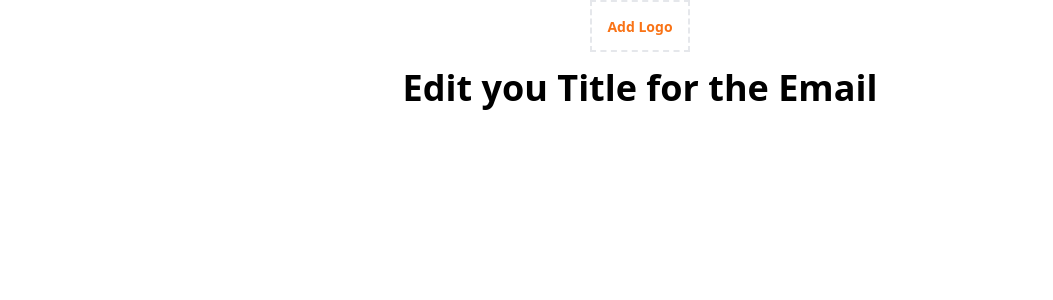
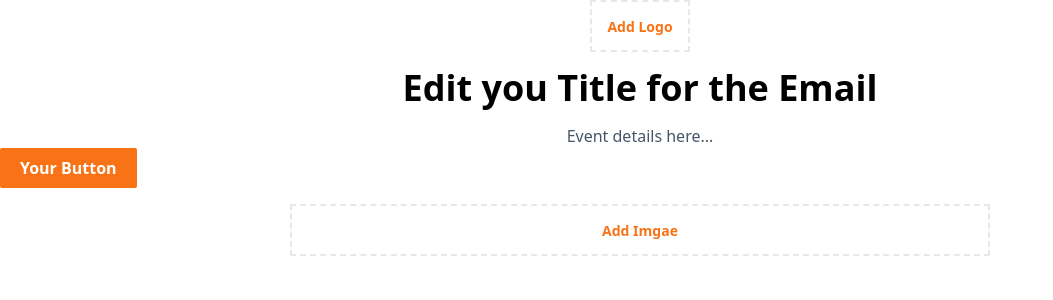
Before and after one commit to rabiulahsan/email-template-builder, a React (Vite) app in the folder email-template-client/: page /edit/template/1 in a window 1280 px wide. Shown: the top 300 px of the page, without its empty margins (0-1053 px from the left). Built offline with nearby package versions, Linux system fonts and the light colour scheme.

Commit message:
take image form user and display it

```diff
--- /dev/null
+++ b/email-template-client/src/Components/MainImageUploader/MainImageUploader.jsx
@@ -0,0 +1,25 @@
+/* eslint-disable react/prop-types */
+const MainImageUploader = ({ handleImageChange, image }) => {
+  return (
+    <div>
+      {!image && (
+        <div className="border-dashed border-2 text-center py-3">
+          <input
+            type="file"
+            onChange={handleImageChange}
+            className="hidden"
+            id="file-upload"
+            accept="image/*"
+          />
+          <label htmlFor="file-upload" className="cursor-pointer ">
+            <span className="font-bold text-sm text-orange-500 hover:underline">
+              Add Imgae
+            </span>
+          </label>
+        </div>
+      )}
+    </div>
+  );
+};
+
+export default MainImageUploader;
--- a/email-template-client/src/Pages/EditTemplate/EditTemplate.jsx
+++ b/email-template-client/src/Pages/EditTemplate/EditTemplate.jsx
@@ -1,17 +1,21 @@
-import { useParams } from "react-router";
+import { Link, useParams } from "react-router";
 import LogoImageUploader from "../../Components/LogoImageUploader/LogoImageUploader";
 import { useState } from "react";
 import { toast } from "react-toastify";
+import MainImageUploader from "../../Components/MainImageUploader/MainImageUploader";
 
 const EditTemplate = () => {
   const [logo, setLogo] = useState(null);
+  const [image, setImage] = useState(null);
   const [preview, setPreview] = useState(null); // For image preview
+  const [imagePreview, setImagePreview] = useState(null); // For image preview
 
   const templateId = useParams().id;
 
   const template = templates.filter((tp) => tp.id === Number(templateId));
   console.log(template);
 
+  //handling the logo image
   const handleLogoChange = (e) => {
     const file = e.target.files[0];
     if (file && file.size <= 10 * 1024 * 1024) {
@@ -28,6 +32,33 @@ const EditTemplate = () => {
       const reader = new FileReader();
       reader.onloadend = () => {
         setPreview(reader.result); // Set the base64 URL for preview
+      };
+      reader.readAsDataURL(file); // Convert file to base64 format for display
+    } else {
+      showToast(
+        "File size exceeds 10MB or file type is not supported.",
+        "error"
+      );
+    }
+  };
+
+  //handling the main image
+  const handleImageChange = (e) => {
+    const file = e.target.files[0];
+    if (file && file.size <= 10 * 1024 * 1024) {
+      if (!["image/png", "image/jpeg", "image/webp"].includes(file.type)) {
+        showToast(
+          "Please upload an image in PNG, JPEG, or WebP format.",
+          "error"
+        );
+        return;
+      }
+      setImage(file);
+
+      // Preview the image before upload using FileReader
+      const reader = new FileReader();
+      reader.onloadend = () => {
+        setImagePreview(reader.result); // Set the base64 URL for preview
       };
       reader.readAsDataURL(file); // Convert file to base64 format for display
     } else {
@@ -67,55 +98,32 @@ const EditTemplate = () => {
                 {section.content}
               </h1>
             );
-          //   case "content":
-          //     return (
-          //       <p key={section.id} className={section.classes}>
-          //         <textarea
-          //           value={section.content}
-          //           placeholder="Content"
-          //           //   onChange={(e) =>
-          //           //     updateSection(section.id, { content: e.target.value })
-          //           //   }
-          //         />
-          //       </p>
-          //     );
-          //   case "image":
-          //     return (
-          //       <div key={section.id} className={section.classes}>
-          //         <input
-          //           type="text"
-          //           value={section.content}
-          //           placeholder="Image URL"
-          //           //   onChange={(e) =>
-          //           //     updateSection(section.id, { content: e.target.value })
-          //           //   }
-          //         />
-          //         {section.content && (
-          //           <img src={section.content} alt="Image Preview" />
-          //         )}
-          //       </div>
-          //     );
-          //   case "button":
-          //     return (
-          //       <div key={section.id} className={section.classes}>
-          //         <input
-          //           type="text"
-          //           value={section.content}
-          //           placeholder="Button Text"
-          //           //   onChange={(e) =>
-          //           //     updateSection(section.id, { content: e.target.value })
-          //           //   }
-          //         />
-          //         <input
-          //           type="text"
-          //           value={section.url}
-          //           placeholder="Button URL"
-          //           //   onChange={(e) =>
-          //           //     updateSection(section.id, { url: e.target.value })
-          //           //   }
-          //         />
-          //       </div>
-          //     );
+          case "title-content":
+            return (
+              <p key={section.id} className={section.classes}>
+                {section.content}
+              </p>
+            );
+          case "title-button":
+            return (
+              <div key={section.id}>
+                <Link to={section.url}>
+                  <button className={section.classes}>{section.content}</button>
+                </Link>
+              </div>
+            );
+
+          case "image":
+            return (
+              <div key={section.id} className={section.classes}>
+                <MainImageUploader
+                  handleImageChange={handleImageChange}
+                  image={image}
+                ></MainImageUploader>
+                {imagePreview && <img src={imagePreview} alt="Image Preview" />}
+              </div>
+            );
+
           //   case "footer":
           //     return (
           //       <footer key={section.id} className={section.classes}>
@@ -172,19 +180,25 @@ const templates = [
       },
       {
         id: 3,
-        type: "content",
+        type: "title-content",
         content: "Event details here...",
-        classes: "text-base text-left",
+        classes: "text-base text-center mt-4 text-slate-600",
       },
       {
         id: 5,
-        type: "button",
+        type: "title-button",
         content: "Your Button",
         url: "/",
-        classes: "bg-green-500 text-white font-bold py-2 px-5  rounded",
+        classes:
+          "bg-orange-500 text-white font-semibold py-2 px-5  rounded-sm hover:bg-orange-600",
       },
       { id: 6, type: "divider", content: "", classes: "border-t my-4" },
-      { id: 4, type: "image", url: "", classes: "w-full my-4" },
+      {
+        id: 4,
+        type: "image",
+        url: "",
+        classes: "w-[700px] h-[500px] mx-auto my-4",
+      },
       {
         id: 7,
         type: "content",
@@ -225,6 +239,7 @@ const templates = [
   },
 ];
 
+//for displaying the toast
 const showToast = (message, type = "info", position = "top-right") => {
   toast(message, {
     position,
```
